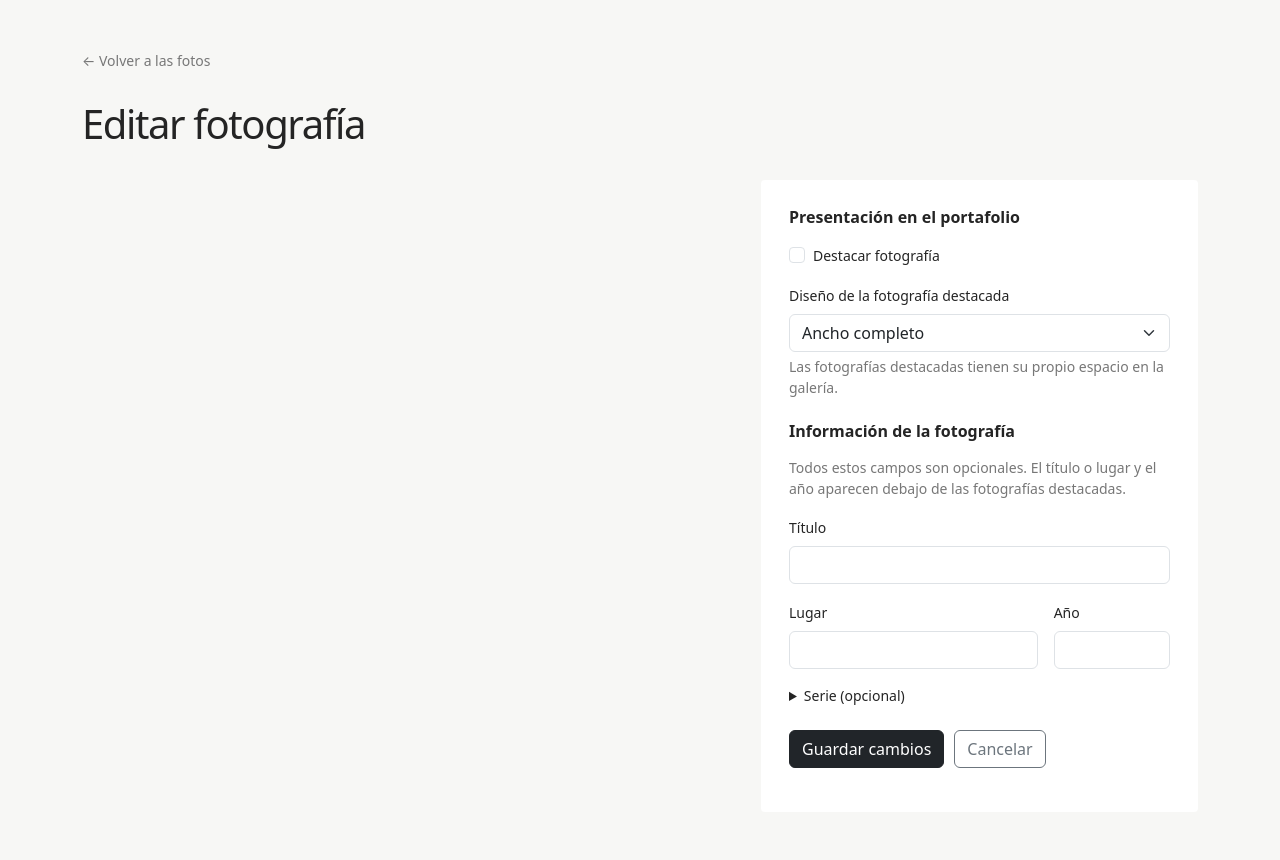
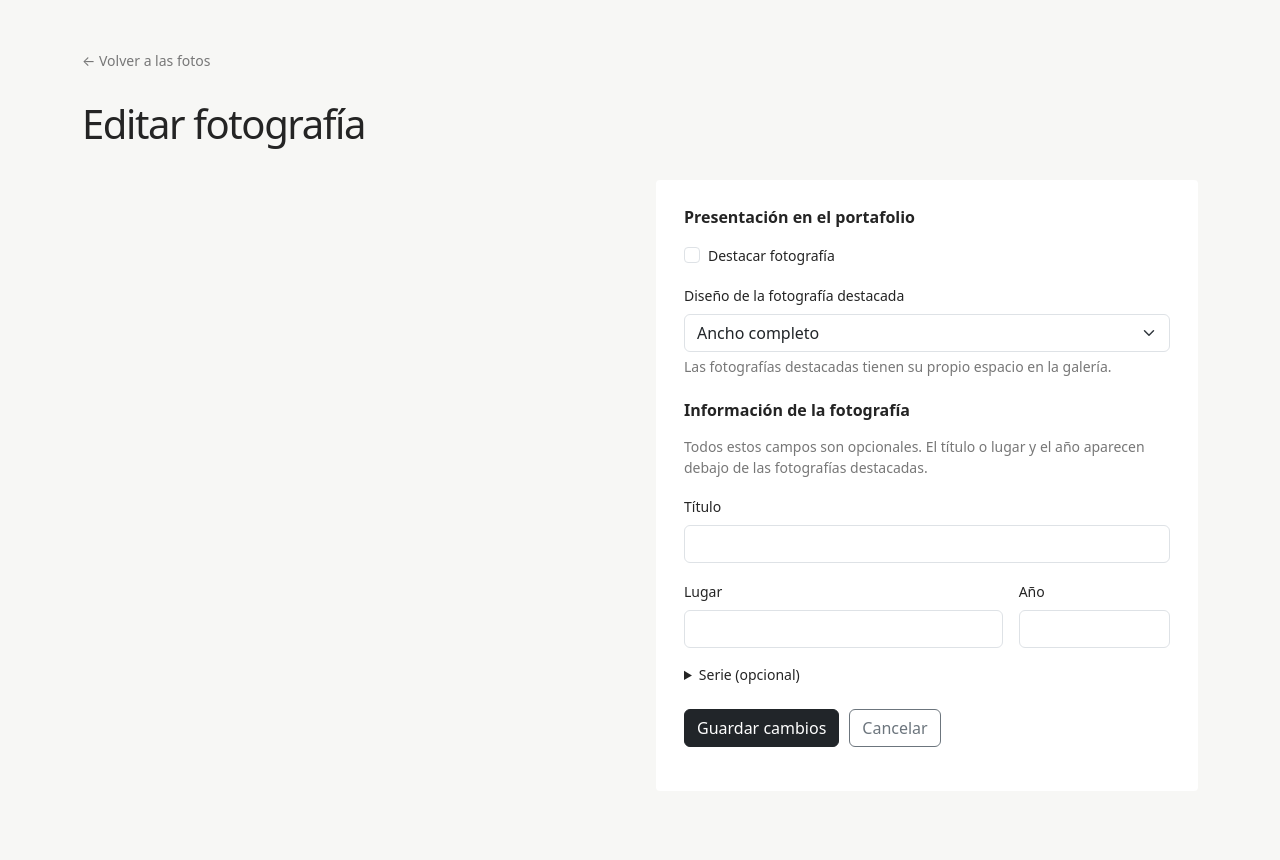
Before and after one commit to GadCoder/portafolio-fotos-api, a FastAPI app: template templates/photo_edit.html in a window 1280 px wide. After the commit the page ends 747 px from the top, so only its background shows below. Run offline with FastAPI, Linux system fonts and the light colour scheme; the template is opened without the code that fills it, so the values that code supplies are empty; parts of the project's set-up code (start-up, migrations or seed data) failed here and were passed over.

Commit message:
fix: bound admin photo previews and version cached assets (#14)

```diff
--- a/repository/html.py
+++ b/repository/html.py
@@ -1,8 +1,26 @@
 from fastapi.templating import Jinja2Templates
+from starlette.requests import Request
+from functools import lru_cache
+from hashlib import sha256
+from pathlib import Path
 from typing import Any
 
 
 templates = Jinja2Templates(directory="templates")
+
+
+@lru_cache
+def static_asset_version(path: str) -> str:
+    # Assets are immutable for the lifetime of a deployed server process.
+    asset = Path(__file__).resolve().parent.parent / "static" / path.lstrip("/")
+    return sha256(asset.read_bytes()).hexdigest()[:12]
+
+
+def static_asset_url(request: Request, path: str) -> str:
+    return f"{request.url_for('static', path=path)}?v={static_asset_version(path)}"
+
+
+templates.env.globals["static_asset_url"] = static_asset_url
 
 
 def get_login_page(context: dict[str, Any]):
--- a/static/styles/index.css
+++ b/static/styles/index.css
@@ -66,7 +66,24 @@
   overflow-wrap: anywhere;
 }
 
+.edit-layout {
+  display: grid;
+  grid-template-columns: minmax(0, 1fr);
+  align-items: start;
+  gap: 24px;
+}
+
+.edit-layout > div {
+  min-width: 0;
+}
+
 .edit-preview {
+  display: flex;
+  align-items: center;
+  justify-content: center;
+  width: 100%;
+  height: clamp(200px, 45vh, 440px);
+  overflow: hidden;
   margin: 0;
 }
 
@@ -75,9 +92,11 @@
   width: auto;
   height: auto;
   max-width: 100%;
-  max-height: 72vh;
+  max-height: 100%;
+  min-width: 0;
+  min-height: 0;
   margin: 0 auto;
-  object-fit: contain;
+  object-fit: scale-down;
 }
 
 .edit-form {
@@ -112,6 +131,13 @@
   margin-top: 16px;
 }
 
+@media (min-width: 992px) {
+  .edit-layout {
+    grid-template-columns: repeat(2, minmax(0, 1fr));
+    gap: 32px;
+  }
+}
+
 @media (max-width: 575px) {
   .edit-form {
     padding: 20px;
@@ -121,7 +147,7 @@
     margin: 24px 0;
   }
 
-  .edit-preview img {
-    max-height: 50vh;
+  .edit-preview {
+    height: clamp(180px, 35vh, 300px);
   }
 }
--- a/templates/index.html
+++ b/templates/index.html
@@ -8,7 +8,7 @@
   <link href="https://cdn.jsdelivr.net/npm/bootstrap@5.3.2/dist/css/bootstrap.min.css" rel="stylesheet"
     integrity="sha384-T3c6CoIi6uLrA9TneNEoa7RxnatzjcDSCmG1MXxSR1GAsXEV/Dwwykc2MPK8M2HN" crossorigin="anonymous" />
   <link href="{{ url_for('static', path='/styles/login.css') }}" rel="stylesheet" />
-  <link href="{{ url_for('static', path='/styles/index.css') }}" rel="stylesheet" />
+  <link href="{{ static_asset_url(request, '/styles/index.css') }}" rel="stylesheet" />
 </head>
 
 <body>
--- a/templates/photo_edit.html
+++ b/templates/photo_edit.html
@@ -6,8 +6,8 @@
   <title>Editar {{ photo.name }} — Portfolio</title>
   <link href="https://cdn.jsdelivr.net/npm/bootstrap@5.3.2/dist/css/bootstrap.min.css" rel="stylesheet"
     integrity="sha384-T3c6CoIi6uLrA9TneNEoa7RxnatzjcDSCmG1MXxSR1GAsXEV/Dwwykc2MPK8M2HN" crossorigin="anonymous" />
-  <link href="{{ url_for('static', path='/styles/index.css') }}" rel="stylesheet" />
-  <script src="{{ url_for('static', path='/js/photo-edit.js') }}" defer></script>
+  <link href="{{ static_asset_url(request, '/styles/index.css') }}" rel="stylesheet" />
+  <script src="{{ static_asset_url(request, '/js/photo-edit.js') }}" defer></script>
 </head>
 <body class="photo-edit-page">
   <main class="container py-4 py-lg-5">
@@ -16,8 +16,8 @@
       <h1>Editar fotografía</h1>
       <p>{{ photo.name }}</p>
     </header>
-    <div class="row g-4 g-lg-5 align-items-start">
-      <div class="col-12 col-lg-7">
+    <div class="edit-layout">
+      <div class="edit-preview-column">
         <figure class="edit-preview">
           {% set photo_path = photo.photo_url.replace('https://portfolio.cdn.gadcoder.com/', '') %}
           <img
@@ -28,7 +28,7 @@
           />
         </figure>
       </div>
-      <div class="col-12 col-lg-5">
+      <div class="edit-form-column">
         <form id="photoEditForm" class="edit-form" data-photo-id="{{ photo.id }}">
           <input type="hidden" name="csrf_token" value="{{ csrf_token }}" />
           <h2>Presentación en el portafolio</h2>
```
Also changed, not shown: README.md.
